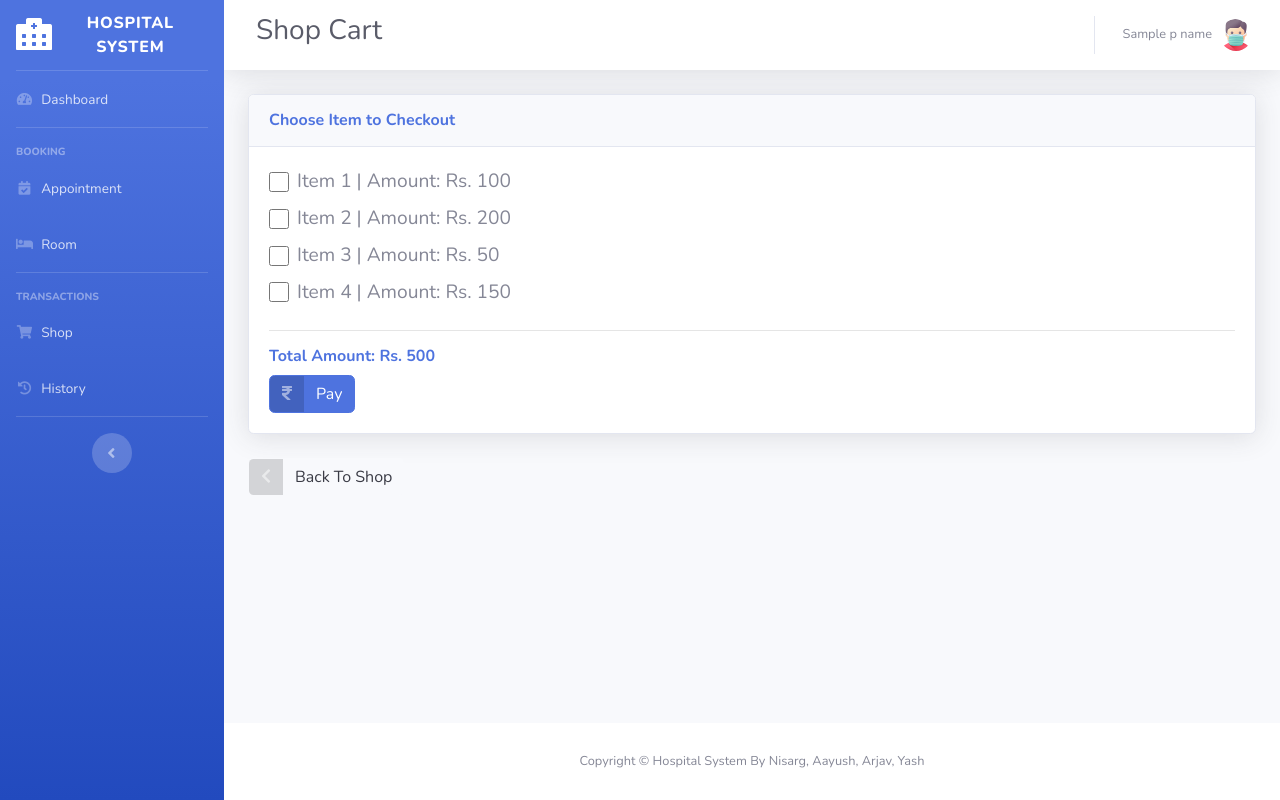
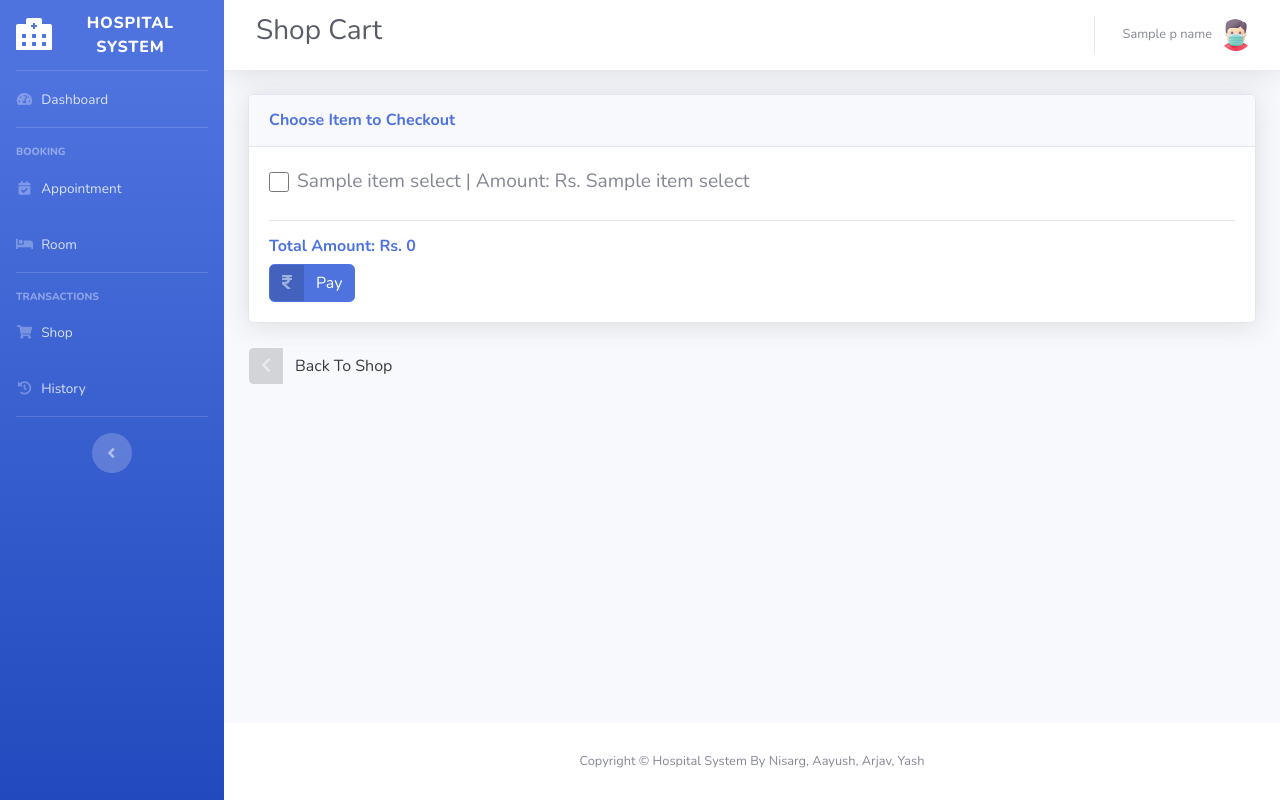
Before and after one commit to aayush11shah/HospitalManagement, a Flask app: template templates/patient_shop_cart.html in a window 1280 px wide. Run offline with Flask 2, Linux system fonts and the light colour scheme; the template is opened without the code that fills it: most values are stand-ins (such as "Sample title", 1, 10 or a date in 2020); some libraries are stand-ins or nearby versions.

Commit message:
payment through shop cart completed

```diff
--- a/main.py
+++ b/main.py
@@ -94,6 +94,17 @@ def book_appointment():
     execute_query('insert into appointment values(' + p_id +', ' + form['docid'] + ', ' + '"'+ form['date'] +'", ' + form['slot'] + ');')
     return render_patient_book_appointment(form['p_name'], 'Appointment booked.')
 
+@app.route('/patient_shop_cart.html', methods=['POST'])
+def pay_charges():
+    form = request.form
+    for key in form.keys():
+        execute_query('update transact set pay_status = 1 where transact_id = ' + key[1:])
+    m_status = login[request.remote_addr]
+    patient_data = disp("select * from patient where p_id = " + m_status[1:])[0]
+    p_name = str(patient_data[2])
+    return render_shop_cart(p_name, m_status)
+
+
 def new_transaction(p_id, item_id, qty_bought):
     transaction_number = disp('select max(transact_id) from transact')[0][0]
     if transaction_number == None:
@@ -136,7 +147,7 @@ def page(page_type):
             elif(page_type == 'patient_shop.html'):
                 return render_patient_shop(p_name, "")
             elif(page_type == 'patient_shop_cart.html'):
-                return render_template(page_type, p_name=p_name)
+                return render_shop_cart(p_name, m_status);
             elif(page_type == 'patient_transaction_history.html'):
                 return render_template(page_type, p_name=p_name)
             return render_template(page_type)
@@ -156,6 +167,9 @@ def page(page_type):
 
 def admin_manage_doctors():
     return render_template('admin_manage_doctors.html', doctor_table=disp("select doc_id, first_name, last_name, aadhar_id, chamber, salary, dept_id, timeslot from doctor"), departments=disp('select dept_id, dept_name from department'))
+
+def render_shop_cart(p_name, m_status):
+    return render_template("patient_shop_cart.html", p_name=p_name, items=disp("select transact_id, item_name, (price*qty_bought) from transact, expense where transact.item_id = expense.item_id and pay_status=0 and p_id="+m_status[1:]))
 
 def render_patient_book_appointment(p_name, message):
     appointments_json = {}
--- a/templates/patient_shop_cart.html
+++ b/templates/patient_shop_cart.html
@@ -170,36 +170,17 @@
                             <h6 class="m-0 font-weight-bold text-primary">Choose Item to Checkout</h6>
                         </div>
                         <div class="card-body">
-                            <form>
+                            <form id="pay_form" method="post" action="/patient_shop_cart.html" onsubmit="chain_tids()">
                                 <div class="row">
-                                    <div class="col">
+                                    <div id="item_list" class="col">
+										{% for item in items %}
                                         <div class="form-check mb-2">
-                                            <input class="form-check-input big-checkbox" type="checkbox" id="item1">
+                                            <input class="form-check-input big-checkbox" type="checkbox" id="{{item[0]}}">
                                             <label class="form-check-label text-lg ml-2" for="item1">
-                                              Item 1 | Amount: Rs. 100
+                                              {{item[1]}} | Amount: Rs. {{item[2]}}
                                             </label>
                                         </div>
-
-                                        <div class="form-check mb-2">
-                                            <input class="form-check-input big-checkbox" type="checkbox" id="item2">
-                                            <label class="form-check-label text-lg ml-2" for="item2">
-                                              Item 2 | Amount: Rs. 200
-                                            </label>
-                                        </div>
-
-                                        <div class="form-check mb-2">
-                                            <input class="form-check-input big-checkbox" type="checkbox" id="item3">
-                                            <label class="form-check-label text-lg ml-2" for="item3">
-                                              Item 3 | Amount: Rs. 50
-                                            </label>
-                                        </div>
-
-                                        <div class="form-check mb-2">
-                                            <input class="form-check-input big-checkbox" type="checkbox" id="item4">
-                                            <label class="form-check-label text-lg ml-2" for="item4">
-                                              Item 4 | Amount: Rs. 150
-                                            </label>
-                                        </div>
+										{% endfor %}
                                     </div>
                                 </div>
 
@@ -207,17 +188,17 @@
 
                                 <div class="row mb-2">
                                     <div class="col">
-                                        <h6 class="m-0 font-weight-bold text-primary">Total Amount: Rs. 500</h6>
+                                        <h6 class="m-0 font-weight-bold text-primary">Total Amount: Rs. 0</h6>
                                     </div>
                                 </div>
                                 <div class="row">
                                     <div class="col">
-                                        <a href="#" class="btn btn-primary btn-icon-split">
-                                            <span class="icon text-white-50">
-                                                <i class="fas fa-rupee-sign"></i>
-                                            </span>
-                                            <span class="text">Pay</span>
-                                        </a>
+										<button type="submit" id="pay_btn" class="btn btn-primary btn-icon-split">
+											<span class="icon text-white-50">
+												<i class="fas fa-rupee-sign"></i>
+											</span>
+											<span class="text">Pay</span>
+										</button>
                                     </div>
                                 </div>
                             </form>
@@ -334,6 +315,34 @@
     <!-- Custom scripts for all pages-->
     <script src="../static/js/sb-admin-2.min.js"></script>
 
+	<script>
+		var total_amount = 0;
+		function chain_tids() {
+			var buttons = $('#pay_form').find('.big-checkbox');
+			for(let i = 0; i < buttons.length; i++) {
+				if($(buttons[i]).is(":checked")) {
+					$('#pay_form').append("<input name='t" + $(buttons[i]).attr("id") + "'id='t" + $(buttons[i]).attr("id") +"'>");
+				}
+			}
+			return true;
+		}
+
+		$(document).ready(function() {
+			$('.big-checkbox').on('click', function() {
+				var str = $(this).parent().find('label').text().trim();
+				str = str.substr(str.lastIndexOf(' ')+1, str.length);
+				if ($(this).is(":checked"))
+				{
+					total_amount += parseInt(str);
+				}
+				else {
+					total_amount -= parseInt(str);
+				}
+				$('h6').text('Total Amount: Rs. ' + total_amount);
+			});
+		});
+	</script>
+
 </body>
 
 </html>
```
